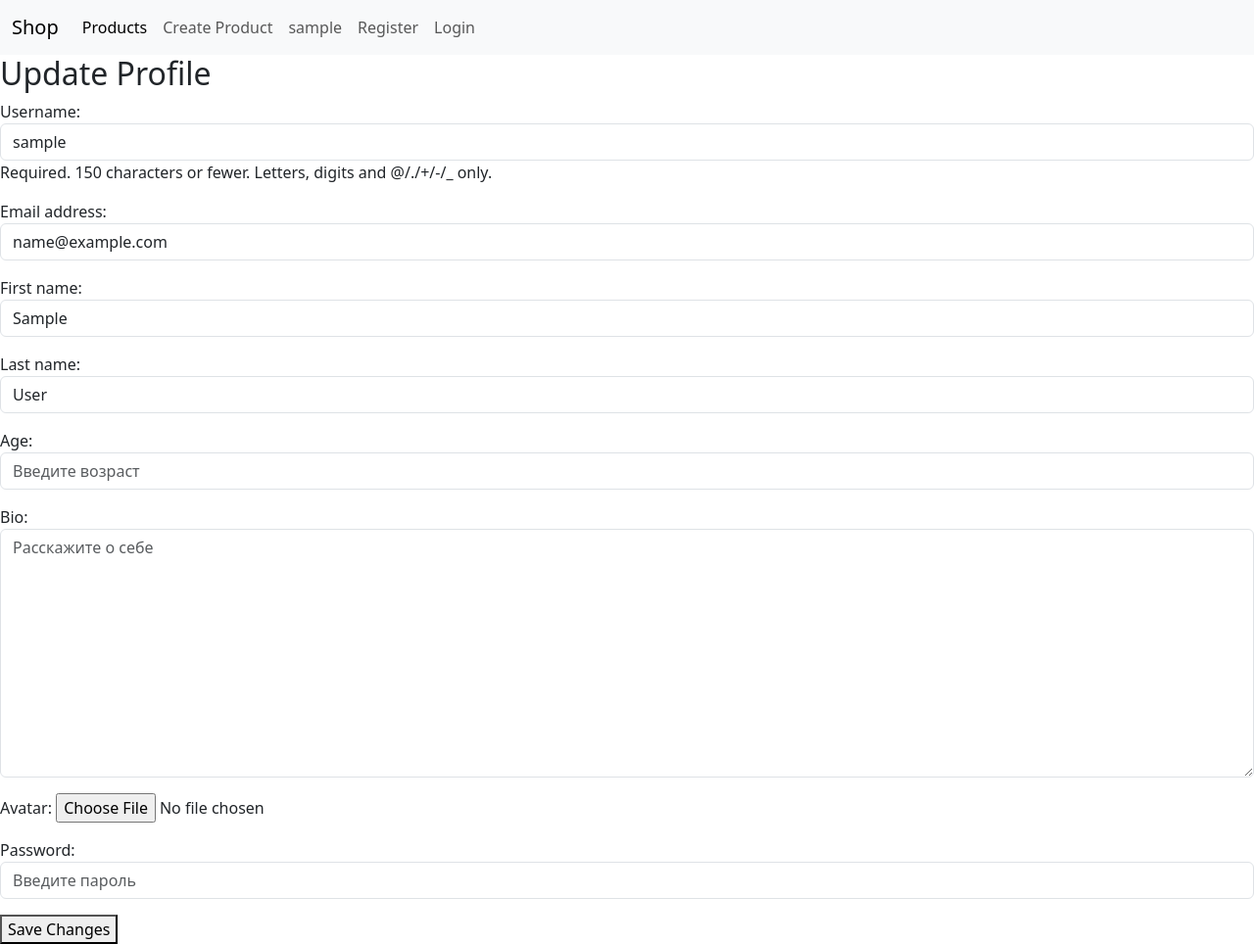
After one commit to Svauser/4m, a Django app: page /auth/profile/update/ in a window 1280 px wide. The commit adds this page. Shown: the whole page at 98% size. Run offline with Django 4.2, Linux system fonts and the light colour scheme; the visitor is signed in with stand-in values (Sample User, id 1).

Commit message:
sevens commit

```diff
--- a/blog/settings.py
+++ b/blog/settings.py
@@ -1,5 +1,4 @@
-
-
+from dotenv import load_dotenv
 from pathlib import Path
 
 # Build paths inside the project like this: BASE_DIR / 'subdir'.
--- a/blog/urls.py
+++ b/blog/urls.py
@@ -1,25 +1,10 @@
 from django.contrib import admin
-from django.urls import path
+from django.urls import path,include
 from django.conf import settings
 from django.conf.urls.static import static
-from post.views import hello_view, current_date_view, goodbye_view, product_list_view, main_view, category_view,\
-    product_detail_view, product_create_view, add_review_view
-from user.views import register_view,profile_view,login_view,logout_view
+
 urlpatterns = [
     path('admin/', admin.site.urls),
-    path('hello/', hello_view, name='hello'),
-    path('current_date/', current_date_view, name='date'),
-    path('goodbye/', goodbye_view, name='goodbye'),
-    path('products/', product_list_view, name='product_list'),
-    path('', main_view, name='main'),
-    path('category/', category_view, name='category'),
-    path('products/<int:product_id>', product_detail_view, name='product_detail'),
-    path('products/create/', product_create_view, name='product_create'),
-    path('products/<int:product_id>/add/', add_review_view, name='add_review'),
-    path('auth/register/', register_view, name='register'),
-    path('auth/login/', login_view, name='login'),
-    path('auth/logout/', logout_view, name='logout'),
-    path('auth/profile/', profile_view, name='profile')
-
-
+    path('', include('post.urls')),
+    path('auth/', include('user.urls'))
 ]+static(settings.MEDIA_URL, document_root=settings.MEDIA_ROOT)
--- /dev/null
+++ b/post/urls.py
@@ -0,0 +1,18 @@
+from django.urls import path
+from post.views import hello_view,current_date_view,goodbye_view,\
+    product_list_view,main_view,category_view,product_detail_view,\
+    product_create_view,add_review_view,product_change_view,product_delete_view
+urlpatterns = [
+    path('', main_view, name='main'),
+    path('hello/', hello_view, name='hello'),
+    path('current_date/', current_date_view, name='date'),
+    path('goodbye/', goodbye_view, name='goodbye'),
+    path('products/', product_list_view, name='product_list'),
+    path('category/', category_view, name='category'),
+    path('products/<int:product_id>', product_detail_view, name='product_detail'),
+    path('products/create/', product_create_view, name='product_create'),
+    path('products/<int:product_id>/add/', add_review_view, name='add_review'),
+    path('products/<int:product_id>/update/', product_change_view, name='product_edit'),
+    path('products/<int:product_id>/delete/', product_delete_view, name='product_delete')
+
+]
--- a/templates/components/navbar.html
+++ b/templates/components/navbar.html
@@ -23,9 +23,6 @@
               <li class="nav-item">
                 <a class="nav-link" href="create/">Create Product</a>
               </li>
-                 <li class="nav-item">
-                <a class="nav-link" href="/add/">Create Review</a>
-              </li>
                 <li class="nav-item">
                 <a class="nav-link" href="/auth/profile/">{{user.username}}</a>
               </li>
--- a/templates/category.html
+++ b/templates/product/category.html
@@ -1,4 +1,4 @@
-{% extends 'base.html' %}
+{%extends 'components/navbar.html'%}
 {% block content %}
 <h1>Category: {{ category.name }}</h1>
 <ul>
--- a/templates/user/profile.html
+++ b/templates/user/profile.html
@@ -17,6 +17,12 @@
     <p>{{ user.bio }}</p>
 
     <!-- Logout Button -->
+     <div class="container">
+        <button class="btn btn-danger">
+            <a href="./update/" style="color: white;">Update profile</a>
+        </button>
+    </div>
+
     <div class="container">
         <button class="btn btn-danger">
             <a href="/auth/logout/" style="color: white;">Logout</a>
--- /dev/null
+++ b/templates/user/profile_update.html
@@ -0,0 +1,9 @@
+{% extends 'components/navbar.html' %}
+{% block content %}
+<h2>Update Profile</h2>
+<form method="post" enctype="multipart/form-data">
+    {% csrf_token %}
+    {{ form.as_p }}
+    <button type="submit">Save Changes</button>
+</form>
+{% endblock %}
--- a/user/forms.py
+++ b/user/forms.py
@@ -1,5 +1,6 @@
 from django import forms
 from django.contrib.auth.models import User
+from user.models import Users
 
 
 class RegisterForm(forms.Form):
@@ -136,3 +137,17 @@ class LoginForm(forms.Form):
             }
         )
     )
+class ProfileForm(forms.ModelForm):
+    class Meta:
+        model = Users
+        fields = ['username', 'email', 'first_name', 'last_name', 'age', 'bio', 'avatar','password']
+        widgets = {
+            'username': forms.TextInput(attrs={'class': 'form-control', 'placeholder': 'Введите логин'}),
+            'password': forms.PasswordInput(attrs={'class': 'form-control', 'placeholder': 'Введите пароль'}),
+            'email': forms.EmailInput(attrs={'class': 'form-control', 'placeholder': 'Введите email'}),
+            'first_name': forms.TextInput(attrs={'class': 'form-control', 'placeholder': 'Введите имя'}),
+            'last_name': forms.TextInput(attrs={'class': 'form-control', 'placeholder': 'Введите фамилию'}),
+            'age': forms.NumberInput(attrs={'class': 'form-control', 'placeholder': 'Введите возраст'}),
+            'bio': forms.Textarea(attrs={'class': 'form-control', 'placeholder': 'Расскажите о себе'}),
+            'avatar': forms.ClearableFileInput(attrs={'class': 'form-control-file'})
+        }
--- /dev/null
+++ b/user/urls.py
@@ -0,0 +1,12 @@
+from django.urls import path
+from user.views import register_view,login_view,logout_view,\
+    profile_view,profile_update_view
+urlpatterns = [
+    path('register/', register_view, name='register'),
+    path('login/', login_view, name='login'),
+    path('logout/', logout_view, name='logout'),
+    path('profile/', profile_view, name='profile'),
+    path('profile/update/', profile_update_view, name='profile_update')
+
+
+]
--- a/user/views.py
+++ b/user/views.py
@@ -1,8 +1,8 @@
 from django.shortcuts import render, redirect
-from django.contrib.auth import authenticate, login, logout
+from django.contrib.auth import authenticate, login, logout, update_session_auth_hash
 from django.contrib.auth.decorators import login_required
 
-from user.forms import RegisterForm, LoginForm
+from user.forms import RegisterForm, LoginForm, ProfileForm
 from user.models import Users
 
 
@@ -67,3 +67,18 @@ def logout_view(request):
 @login_required(login_url='/auth/login/')
 def profile_view(request):
     return render(request, 'user/profile.html')
+def profile_update_view(request):
+    user = request.user
+    if request.method == 'POST':
+        form = ProfileForm(request.POST, request.FILES, instance=user)
+        if form.is_valid():
+            user = form.save(commit=False)
+            password = form.cleaned_data.get('password')
+            if password:
+                user.set_password(password)
+                update_session_auth_hash(request, user)
+            user.save()
+            return redirect('profile')
+    else:
+        form = ProfileForm(instance=user)
+    return render(request, 'user/profile_update.html', {'form': form})
```
Also changed, not shown: post/views.py (+53 -4 lines), templates/product/product_change.html (added, +13 -0 lines), templates/product/product_detail.html (+8 -0 lines), templates/product/product_list.html (+39 -1 lines).
